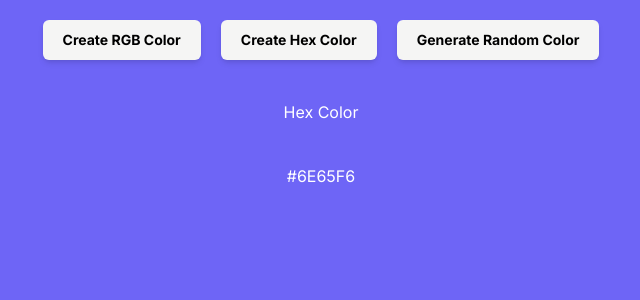
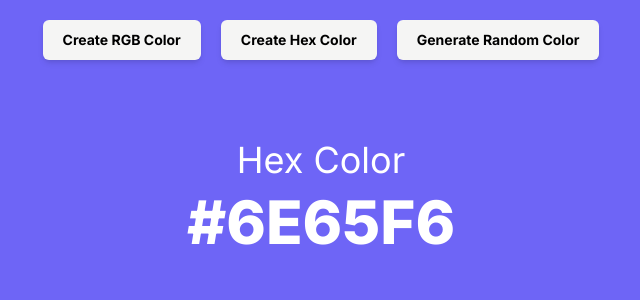
Before and after one commit to thiagotcarvalho/react-practice-projects, a Next.js app: page /random-color in a window 1280 px wide. Shown: the top 300 px of the page, without its empty margins (319-959 px from the left). Built offline with nearby package versions, Linux system fonts and the light colour scheme.

Commit message:
Finishing touches to Random Color CSS

```diff
--- a/src/app/globals.css
+++ b/src/app/globals.css
@@ -53,6 +53,14 @@
   }
 
   .random-color-title-wrapper {
-    @apply flex flex-col justify-center items-center gap-10 text-white mt-10;
+    @apply flex flex-col justify-center items-center gap-3 text-white mt-20;
+  }
+
+  .random-color-title-wrapper h1 {
+    @apply text-6xl font-extrabold;
+  }
+
+  .random-color-title-wrapper h3 {
+    @apply text-4xl;
   }
 }
--- a/src/app/page.js
+++ b/src/app/page.js
@@ -5,7 +5,7 @@ export default function Home() {
   return (
     <div className="App">
       {/* Accordian component */}
-      {/* <Accordian /> */}
+      <Accordian />
 
       {/* Random Color Component */}
       <RandomColor />
```
